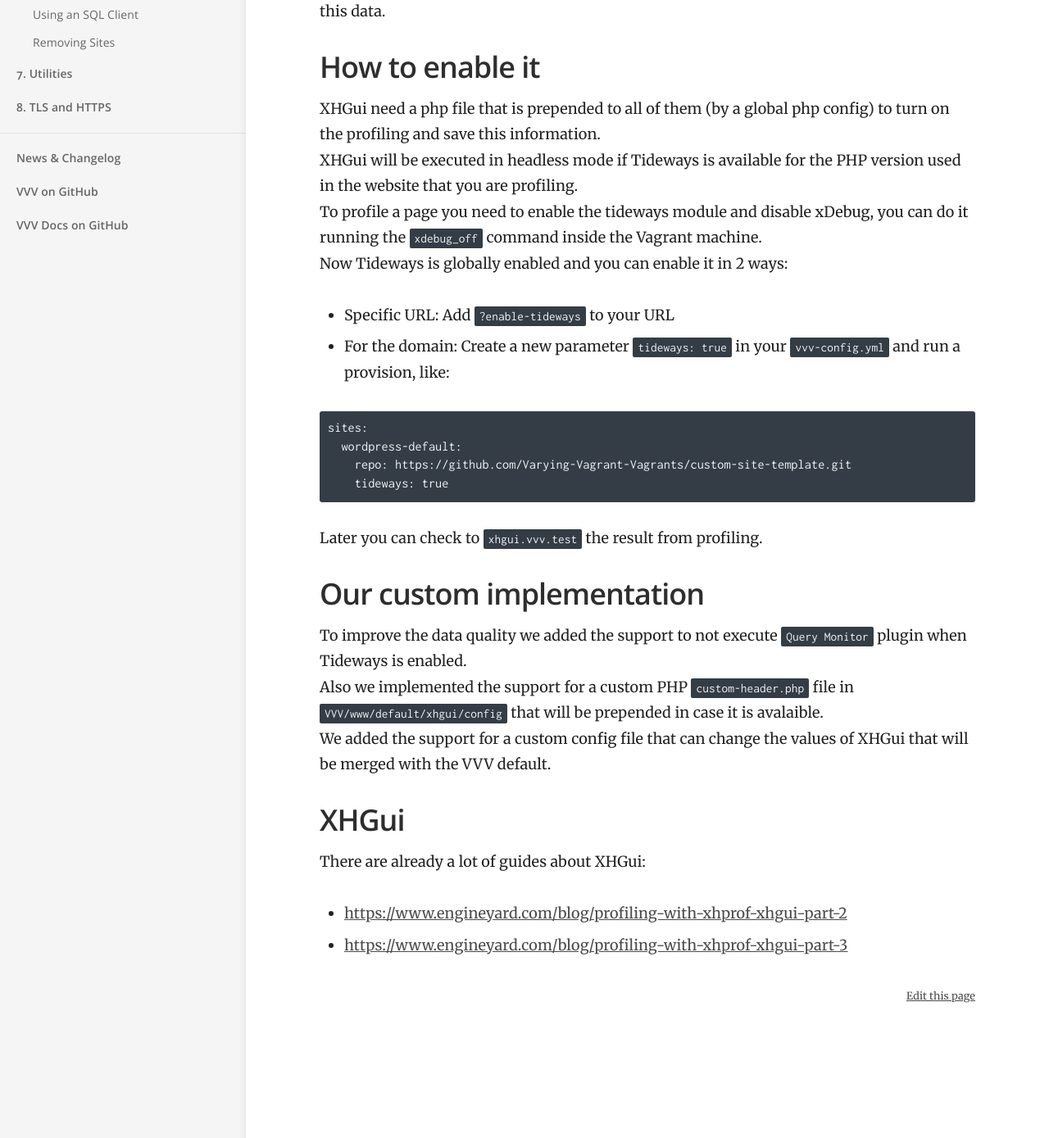
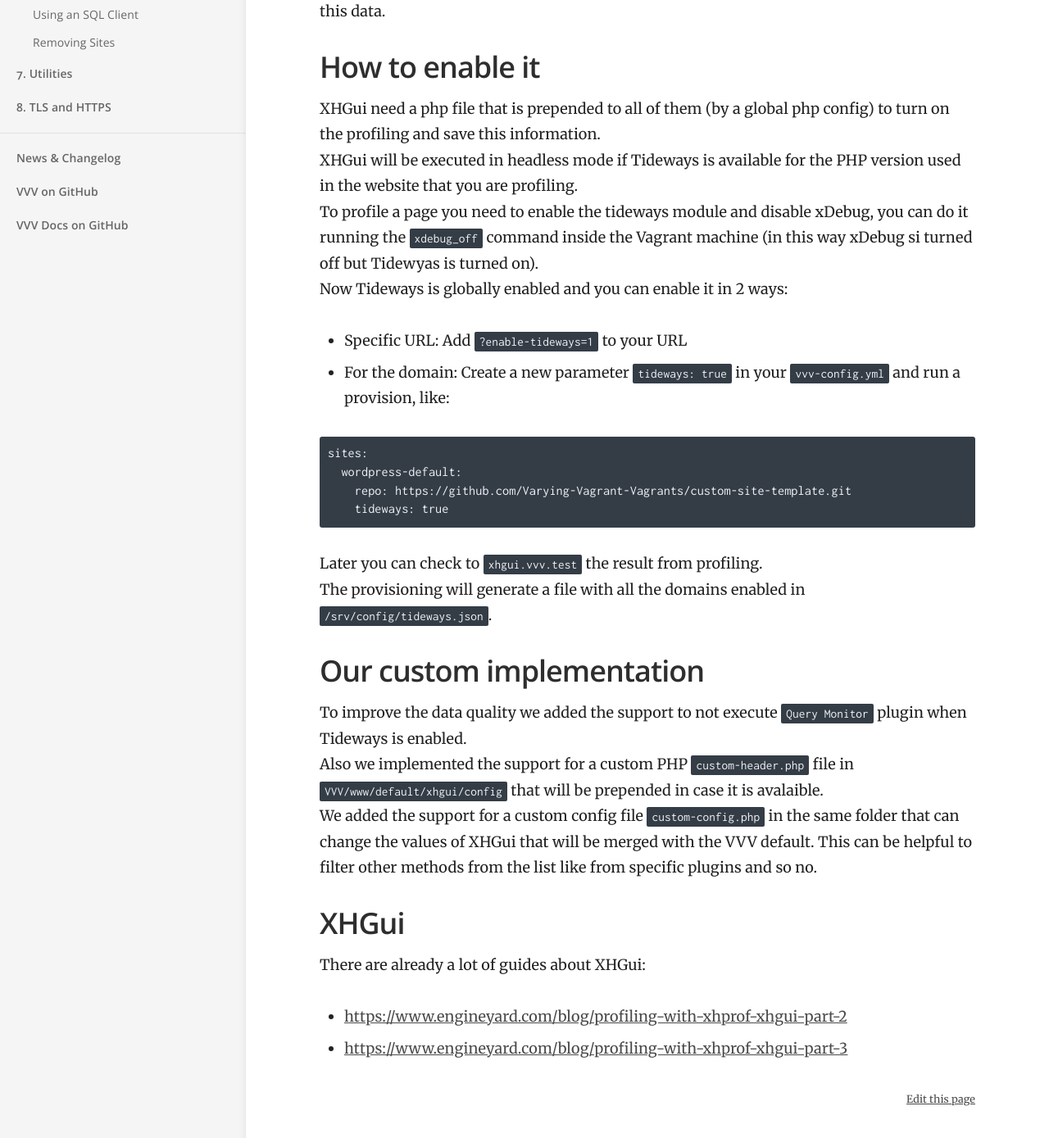
Before and after one commit to Varying-Vagrant-Vagrants/varyingvagrantvagrants.org, a Jekyll site: the page built from docs/en-US/references/tideways.md, in a window 1280 px wide and 1400 px high, scrolled down 634 px. Shown: the top 1389 px of the window at 82% size. Built offline with Jekyll 4.4.1, drawn with Linux system fonts in a browser that asks for light colours.

Commit message:
Fix #1911
https://github.com/Varying-Vagrant-Vagrants/VVV/issues/1911

````diff
--- a/docs/en-US/references/tideways.md
+++ b/docs/en-US/references/tideways.md
@@ -19,10 +19,10 @@ We added [XHGui](https://github.com/perftools/xhgui) that is a graphical interfa
 
 XHGui need a php file that is prepended to all of them (by a global php config) to turn on the profiling and save this information.
 XHGui will be executed in headless mode if Tideways is available for the PHP version used in the website that you are profiling.
-To profile a page you need to enable the tideways module and disable xDebug, you can do it running the `xdebug_off` command inside the Vagrant machine.
+To profile a page you need to enable the tideways module and disable xDebug, you can do it running the `xdebug_off` command inside the Vagrant machine (in this way xDebug si turned off but Tidewyas is turned on).
 Now Tideways is globally enabled and you can enable it in 2 ways:
 
-* Specific URL: Add `?enable-tideways` to your URL
+* Specific URL: Add `?enable-tideways=1` to your URL
 * For the domain: Create a new parameter `tideways: true` in your `vvv-config.yml` and run a provision, like:
 
 ```
@@ -33,12 +33,13 @@ sites:
 ```
 
 Later you can check to `xhgui.vvv.test` the result from profiling.
+The provisioning will generate a file with all the domains enabled in `/srv/config/tideways.json`.
 
 ## Our custom implementation
 
 To improve the data quality we added the support to not execute `Query Monitor` plugin when Tideways is enabled.
 Also we implemented the support for a custom PHP `custom-header.php` file in `VVV/www/default/xhgui/config` that will be prepended in case it is avalaible.
-We added the support for a custom config file that can change the values of XHGui that will be merged with the VVV default.
+We added the support for a custom config file `custom-config.php` in the same folder that can change the values of XHGui that will be merged with the VVV default. This can be helpful to filter other methods from the list like from specific plugins and so no.
 
 ## XHGui
 There are already a lot of guides about XHGui:
````
